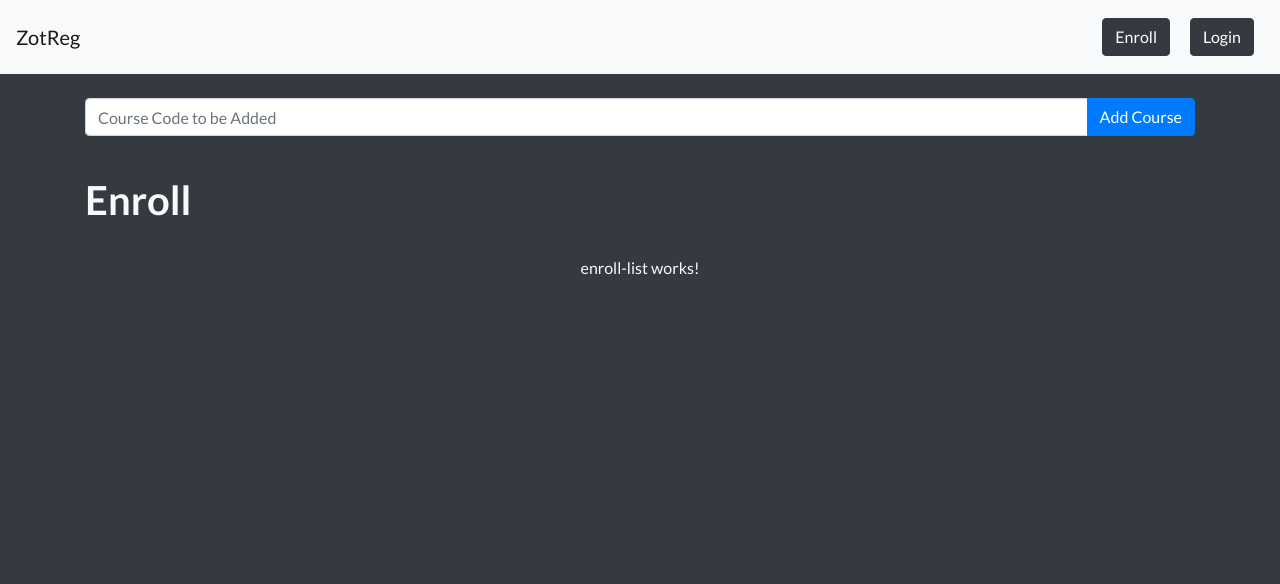
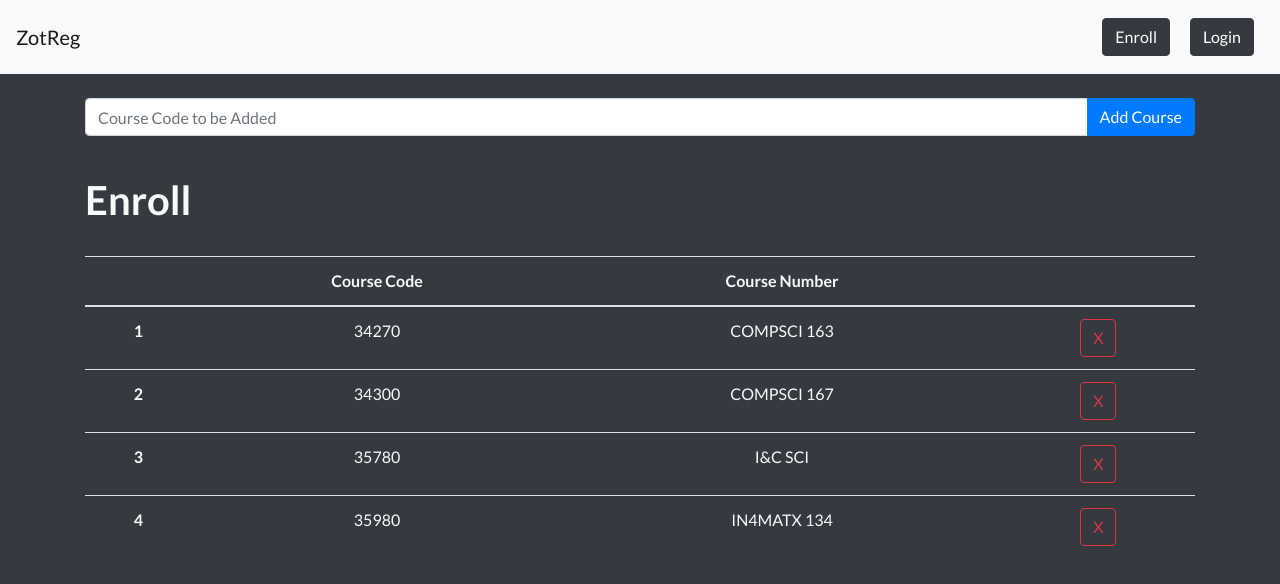
Before and after one commit to yasvi31/ZotReg, an Angular app: page /enroll in a window 1280 px wide. Shown: the top 584 px of the page. Built offline with nearby package versions, Linux system fonts and the light colour scheme.

Commit message:
Course service added

```diff
--- a/src/app/components/enroll-list/enroll-list.component.html
+++ b/src/app/components/enroll-list/enroll-list.component.html
@@ -1 +1,20 @@
-<p>enroll-list works!</p>
+<table class="table">
+  <thead>
+    <tr>
+      <th scope="col"></th>
+      <th scope="col">Course Code</th>
+      <th scope="col">Course Number</th>
+      <th scope="col"></th>
+    </tr>
+  </thead>
+  <tbody>
+    <tr *ngFor="let course of enroll;let i=index">
+      <th scope="row">{{i+1}}</th>
+      <td>{{course[0]}}</td>
+      <td>{{course[1]}} {{course[2]}}</td>
+      <td>
+        <button type="button" class="btn btn-outline-danger"  aria-label="Remove course" (click)="removeCourse(course[0])">X</button>
+      </td>
+    </tr>
+  </tbody>
+</table>
--- a/src/app/components/enroll-list/enroll-list.component.ts
+++ b/src/app/components/enroll-list/enroll-list.component.ts
@@ -6,10 +6,16 @@ import { Component, OnInit } from '@angular/core';
   styleUrls: ['./enroll-list.component.css']
 })
 export class EnrollListComponent implements OnInit {
+  enroll:string[][];
 
-  constructor() { }
+  constructor() {
+  this.enroll=[['34270', 'COMPSCI', '163'],['34300', 'COMPSCI', '167'],['35780', 'I&C', 'SCI'],['35980', 'IN4MATX', '134']];
+ }
 
   ngOnInit(): void {
   }
 
+  removeCourse(courseCode:string){
+    this.enroll=this.enroll.filter(x => x[0] != courseCode);
+  }
 }
```
Also changed, not shown: src/app/services/course-service.service.ts (added, +9 -0 lines), 1 other file (tests, documents, lock files or other folders).
